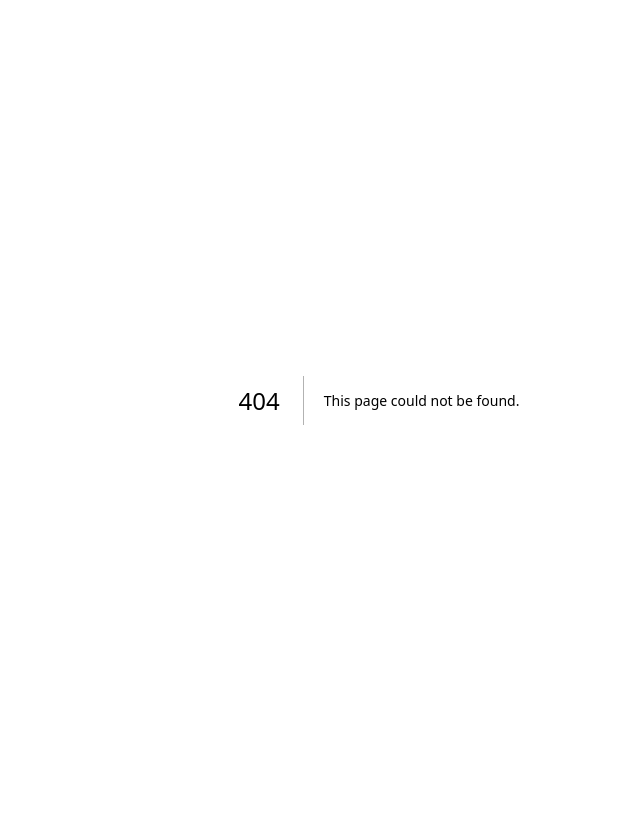
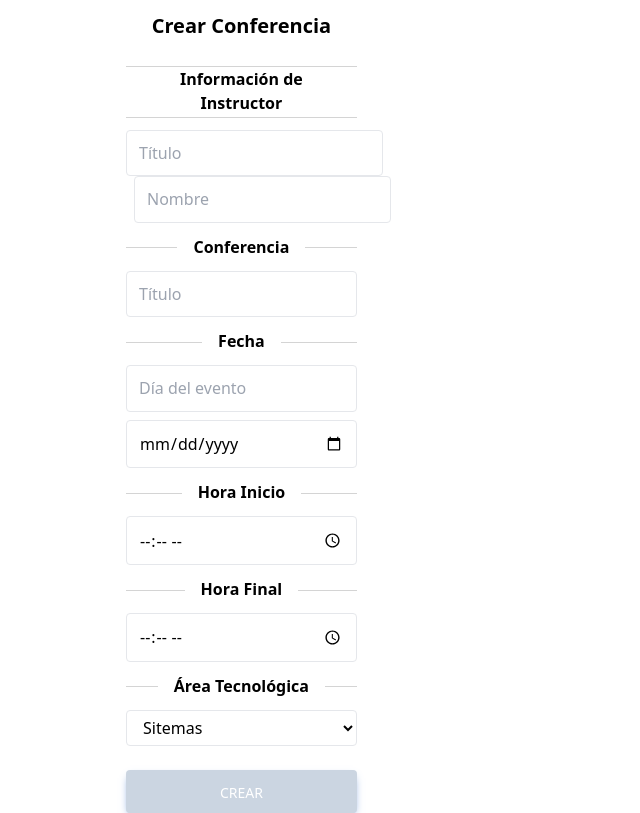
Before and after one commit to Gokruzk/app-concurso, a Next.js app: page /conferencia in a window 1280 px wide. Before the commit this address had no page. Shown: the whole page, without its empty margins (261-901 px from the left). Built offline with nearby package versions, Linux system fonts and the light colour scheme.

Commit message:
Cambios con Conferencia

```diff
--- /dev/null
+++ b/app/conferencia/components/conferencia.tsx
@@ -0,0 +1,117 @@
+import Link from "next/link";
+
+export const Conferencia = () => {
+  return (
+    <div className="relative mx-10 p-30 text-align: center" style={{ height: "95vh", justifyItems:"center", justifyTracks:"center"}}
+    >
+      <div className="flex h-full flex-wrap items-center justify-center lg:justify-between">
+        <div className="md:w-8/12 lg:ml-6 lg:w-5/12">
+          <div className="p-3">
+            <h1 className="text-xl font-semibold text-center">Crear Conferencia</h1>
+          </div>
+          <form>
+            <div className="relative mb-3" data-te-input-wrapper-init>
+              <div className="my-3 flex flex-wrap items-center before:mt-0.5 before:flex-1 before:border-t before:border-neutral-300 after:mt-0.5 after:flex-1 after:border-t after:border-neutral-300">
+                <p className="mx-4 mb-0 text-center font-semibold dark:text-neutral-200">
+                  Información de Instructor
+                </p>
+              </div>
+              <div className="relative mb-3" data-te-input-wrapper-init>
+                <input
+                  type="text"
+                  className="inline-block rounded min-h-[4] w-1000 rounded border bg-transparent py-[0.3rem] px-3 leading-[2.15] outline-none transition-all duration-200 ease-linear focus:placeholder:opacity-100 data-[te-input-state-active]:placeholder:opacity-100 motion-reduce:transition-none dark:text-neutral-200 dark:placeholder:text-neutral-200"
+                  placeholder="Título"
+                />
+                <input
+                  type="text"
+                  className="inline-block rounded min-h-[auto] mx-2 rounded border bg-transparent py-[0.32rem] px-3 leading-[2.15] outline-none transition-all duration-200 ease-linear focus:placeholder:opacity-100 data-[te-input-state-active]:placeholder:opacity-100 motion-reduce:transition-none dark:text-neutral-200 dark:placeholder:text-neutral-200"
+                  placeholder="Nombre"
+                />
+              </div>
+            </div>
+            <div className="relative mb-3" data-te-input-wrapper-init>
+              <div className="my-3 flex flex-wrap items-center before:mt-0.5 before:flex-1 before:border-t before:border-neutral-300 after:mt-0.5 after:flex-1 after:border-t after:border-neutral-300">
+                <p className="mx-4 mb-0 text-center font-semibold dark:text-neutral-200">
+                  Conferencia
+                </p>
+              </div>
+              <input
+                type="text"
+                className="w-full peer block min-h-[auto] rounded border bg-transparent py-[0.32rem] px-3 leading-[2.15] outline-none transition-all duration-200 ease-linear focus:placeholder:opacity-100 data-[te-input-state-active]:placeholder:opacity-100 motion-reduce:transition-none dark:text-neutral-200 dark:placeholder:text-neutral-200"
+                placeholder="Título"
+              />
+            </div>
+            <div className="relative mb-3" data-te-input-wrapper-init>
+              <div className="my-3 flex flex-wrap items-center before:mt-0.5 before:flex-1 before:border-t before:border-neutral-300 after:mt-0.5 after:flex-1 after:border-t after:border-neutral-300">
+                <p className="mx-4 mb-0 text-center font-semibold dark:text-neutral-200">
+                  Fecha
+                </p>
+              </div>
+
+              <input
+                type="number"
+                min={1}
+                max={3}
+                className="w-full my-2 peer block min-h-[auto] rounded border bg-transparent py-[0.32rem] px-3 leading-[2.15] outline-none transition-all duration-200 ease-linear focus:placeholder:opacity-100 data-[te-input-state-active]:placeholder:opacity-100 motion-reduce:transition-none dark:text-neutral-200 dark:placeholder:text-neutral-200"
+                placeholder="Día del evento"
+              />
+
+              <input
+                type="date"
+                className="peer block min-h-[auto] w-full rounded border bg-transparent py-[0.32rem] px-3 leading-[2.15] outline-none transition-all duration-200 ease-linear focus:placeholder:opacity-100 data-[te-input-state-active]:placeholder:opacity-100 motion-reduce:transition-none dark:text-neutral-200 dark:placeholder:text-neutral-200"
+              />
+            </div>
+            <div className="relative mb-3" data-te-input-wrapper-init>
+              <div className="my-3 flex flex-wrap items-center before:mt-0.5 before:flex-1 before:border-t before:border-neutral-300 after:mt-0.5 after:flex-1 after:border-t after:border-neutral-300">
+                <p className="mx-4 mb-0 text-center font-semibold dark:text-neutral-200">
+                  Hora Inicio
+                </p>
+              </div>
+              <input
+                type="time"
+                className="w-full peer block min-h-[auto] rounded border bg-transparent py-[0.32rem] px-3 leading-[2.15] outline-none transition-all duration-200 ease-linear focus:placeholder:opacity-100 data-[te-input-state-active]:placeholder:opacity-100 motion-reduce:transition-none dark:text-neutral-200 dark:placeholder:text-neutral-200"
+              />
+            </div>
+            <div className="relative mb-3" data-te-input-wrapper-init>
+              <div className="my-3 flex flex-wrap items-center before:mt-0.5 before:flex-1 before:border-t before:border-neutral-300 after:mt-0.5 after:flex-1 after:border-t after:border-neutral-300">
+                <p className="mx-4 mb-0 text-center font-semibold dark:text-neutral-200">
+                  Hora Final
+                </p>
+              </div>
+              <input
+                type="time"
+                className="w-full peer block min-h-[auto] rounded border bg-transparent py-[0.32rem] px-3 leading-[2.15] outline-none transition-all duration-200 ease-linear focus:placeholder:opacity-100 data-[te-input-state-active]:placeholder:opacity-100 motion-reduce:transition-none dark:text-neutral-200 dark:placeholder:text-neutral-200"
+              />
+            </div>
+            <div className="relative mb-6" data-te-input-wrapper-init>
+              <div className="my-3 flex flex-wrap items-center before:mt-0.5 before:flex-1 before:border-t before:border-neutral-300 after:mt-0.5 after:flex-1 after:border-t after:border-neutral-300">
+                <p className="mx-4 mb-0 text-center font-semibold dark:text-neutral-200">
+                  Área Tecnológica
+                </p>
+              </div>
+              <select
+                name="select"
+                required
+                className="w-full inline-block rounded min-h-[4] rounded border bg-transparent py-[0.32rem] px-3 leading-[2.15] outline-none transition-all duration-200 ease-linear focus:placeholder:opacity-100 data-[te-input-state-active]:placeholder:opacity-100 motion-reduce:transition-none dark:text-neutral-200 dark:placeholder:text-neutral-200"
+              >
+                <option value="value1">Sitemas</option>
+                <option value="value2">Electrónica</option>
+                <option value="value3">Telecomunicaciones</option>
+                <option value="value4">Diseño Gráfico</option>
+              </select>
+            </div>
+
+            <button
+              type="submit"
+              className="w-full inline-block rounded bg-slate-300 px-7 pt-3 pb-2.5 text-sm font-medium uppercase leading-normal text-white shadow-[0_4px_9px_-4px_#3b71ca] transition duration-150 ease-in-out hover:bg-primary-600 hover:shadow-[0_8px_9px_-4px_rgba(59,113,202,0.3),0_4px_18px_0_rgba(59,113,202,0.2)] focus:bg-primary-600 focus:shadow-[0_8px_9px_-4px_rgba(59,113,202,0.3),0_4px_18px_0_rgba(59,113,202,0.2)] focus:outline-none focus:ring-0 active:bg-primary-700 active:shadow-[0_8px_9px_-4px_rgba(59,113,202,0.3),0_4px_18px_0_rgba(59,113,202,0.2)]"
+              data-te-ripple-init
+              data-te-ripple-color="light"
+            >
+              Crear
+            </button>
+          </form>
+        </div>
+      </div>
+    </div>
+  );
+};
--- /dev/null
+++ b/app/conferencia/components/index.ts
@@ -0,0 +1 @@
+export * from "./conferencia"
--- /dev/null
+++ b/app/conferencia/page.tsx
@@ -0,0 +1,15 @@
+import "../globals.css"
+import { Conferencia } from "./components"
+
+export default function LoginPage() {
+  let login = "Sign in"
+
+  return (
+    <>
+      <header>
+        <title>{login}</title>
+      </header>
+      <Conferencia />
+    </>
+  )
+}
--- a/app/signUp/components/SignUpForm.tsx
+++ b/app/signUp/components/SignUpForm.tsx
@@ -8,7 +8,7 @@ export const LogInForm = () => {
 
         <div className="md:w-8/12 lg:ml-6 lg:w-5/12">
           <div className='p-3'>
-            <h1 className='text-xl font-semibold text-center'> Sign Up</h1>
+            <h1 className='text-xl font-semibold text-center'>Registro</h1>
           </div>
           <form>
             <div className="relative mb-6" data-te-input-wrapper-init>
@@ -54,7 +54,7 @@ export const LogInForm = () => {
             <div className="relative mb-3" data-te-input-wrapper-init>
               <input
                 type="text"
-                className="inline-block rounded min-h-[4] w-1000 rounded border bg-transparent py-[0.3rem] px-3 leading-[2.15] outline-none transition-all duration-200 ease-linear focus:placeholder:opacity-100 data-[te-input-state-active]:placeholder:opacity-100 motion-reduce:transition-none dark:text-neutral-200 dark:placeholder:text-neutral-200"
+                className="inline-block rounded min-h-[4] w-1000 rounded border bg-transparent py-[0.3rem] px-3 leading-[2.15] outline-none transition-all duration-200 ease-linear focus:placeholder:opacity-100 data-[te-input-state-active]:placeholder:opacity-10 motion-reduce:transition-none dark:text-neutral-200 dark:placeholder:text-neutral-200"
                 placeholder='Cédula'
               />
 
@@ -85,7 +85,7 @@ export const LogInForm = () => {
               data-te-ripple-init
               data-te-ripple-color="light"
             >
-              Sign Up
+              Registrarme
             </button>
 
           </form>
```
